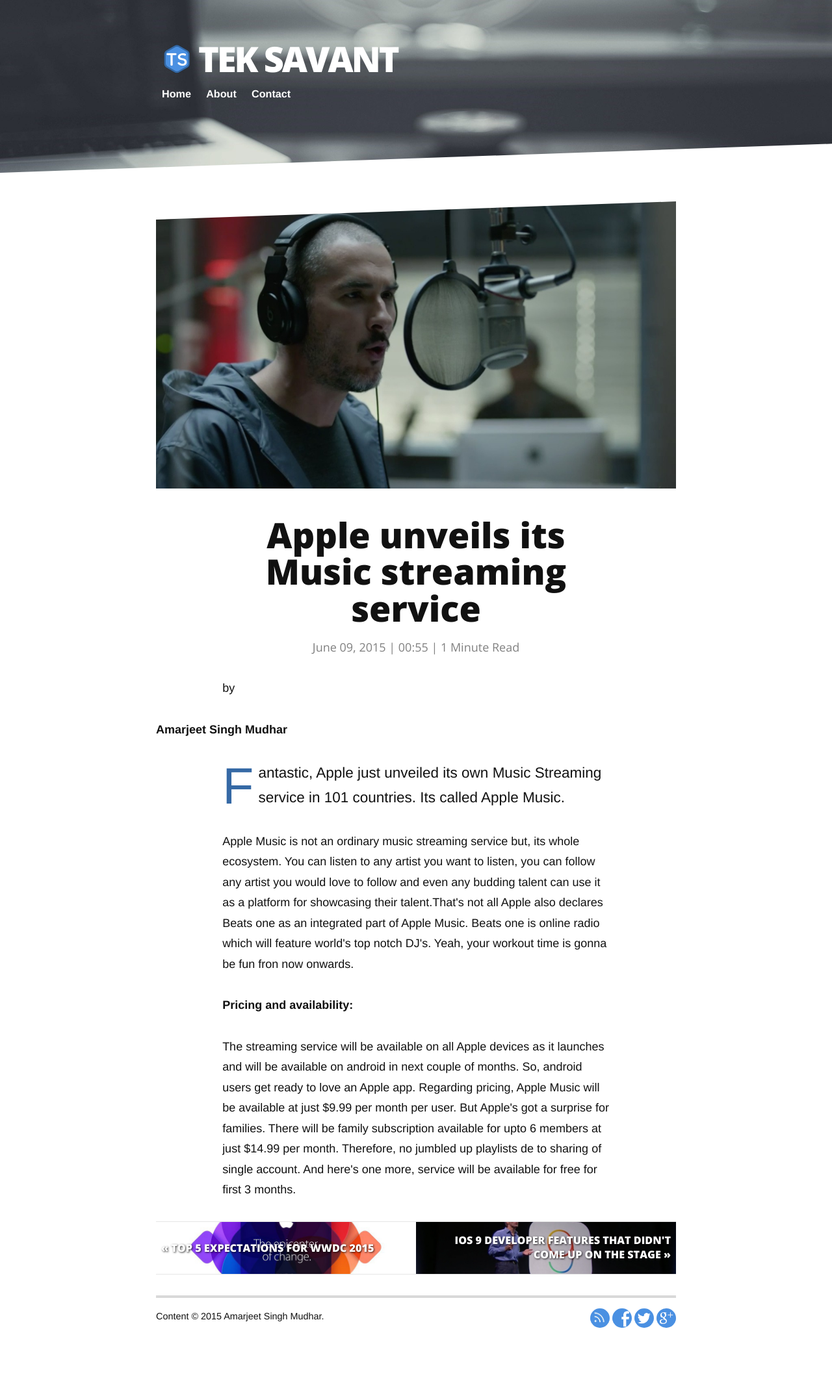
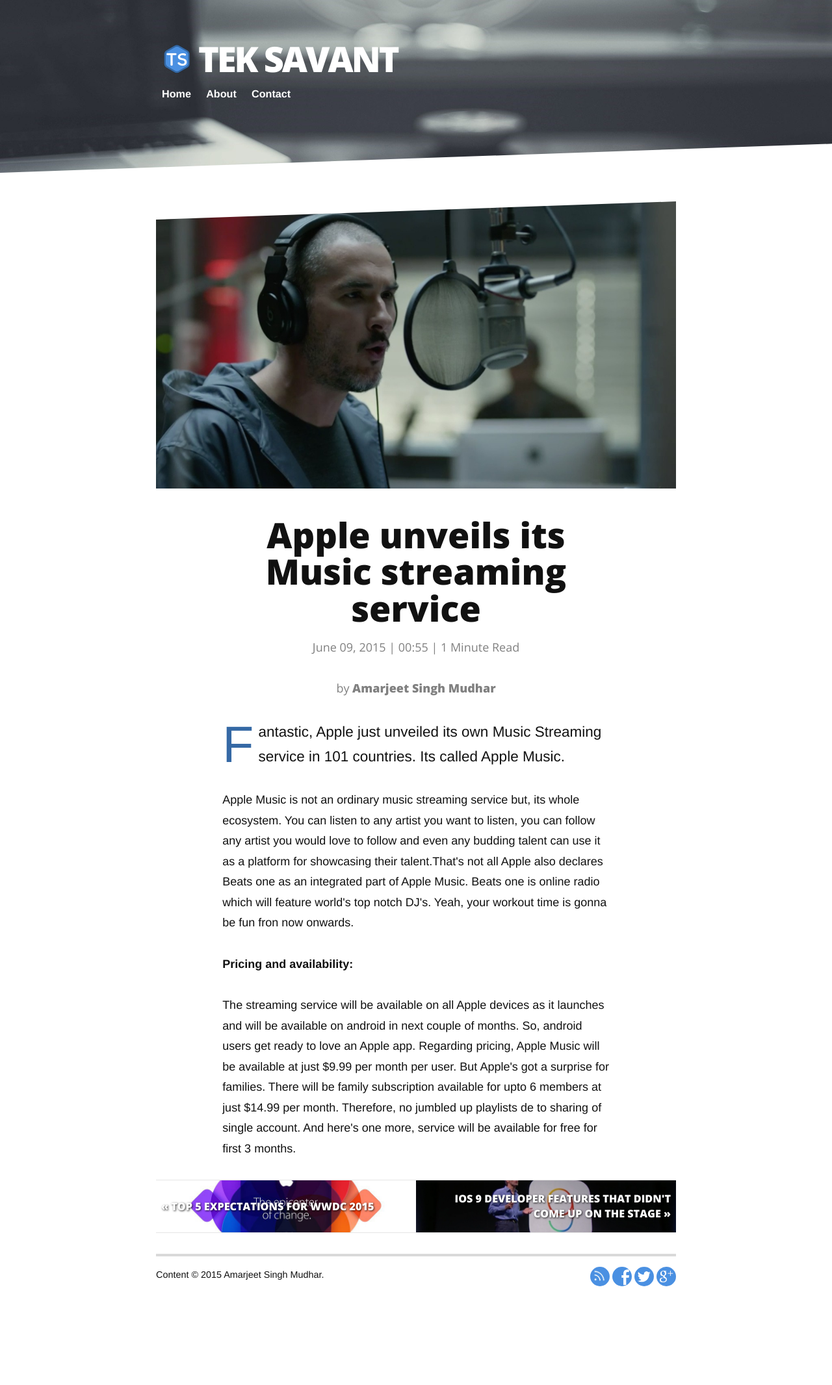
Before and after one commit to teksavant/teksavant.github.io, a Jekyll site: the page built from _posts/2015-06-09-apple-unveils-its-music-streaming-service.markdown, in a window 1280 px wide. Shown: the whole page at 65% size. Built offline with Jekyll 4.4.1, drawn with Linux system fonts in a browser that asks for light colours; nearby versions of some CDN libraries; Markdown is read by kramdown in place of the engine named in the settings; comment, search, counter and statistics services are not loaded; after the commit the page ends 2068 px from its top, so only the background shows below that.

Commit message:
author name on next line

```diff
--- a/_layouts/post.html
+++ b/_layouts/post.html
@@ -9,7 +9,7 @@
       </div>
   {% endif %}
   <h1 class="postTitle">{{ page.title }}</h1>
-  <p class="meta">{{ page.date | date: '%B %d, %Y | %H:%M' }} | <span class="time">{{ page.content | number_of_words | divided_by:150 }}</span> Minute Read <p>by</p> <span style="font-weight: bold;">{% if page.author %}{{ page.author }}{% endif %}</span></p>
+  <p class="meta">{{ page.date | date: '%B %d, %Y | %H:%M' }} | <span class="time">{{ page.content | number_of_words | divided_by:150 }}</span> Minute Read <p class="meta">by <span style="font-weight: bold;">{% if page.author %}{{ page.author }}{% endif %}</span></p></p>
 
   {{ content }}
 
```
